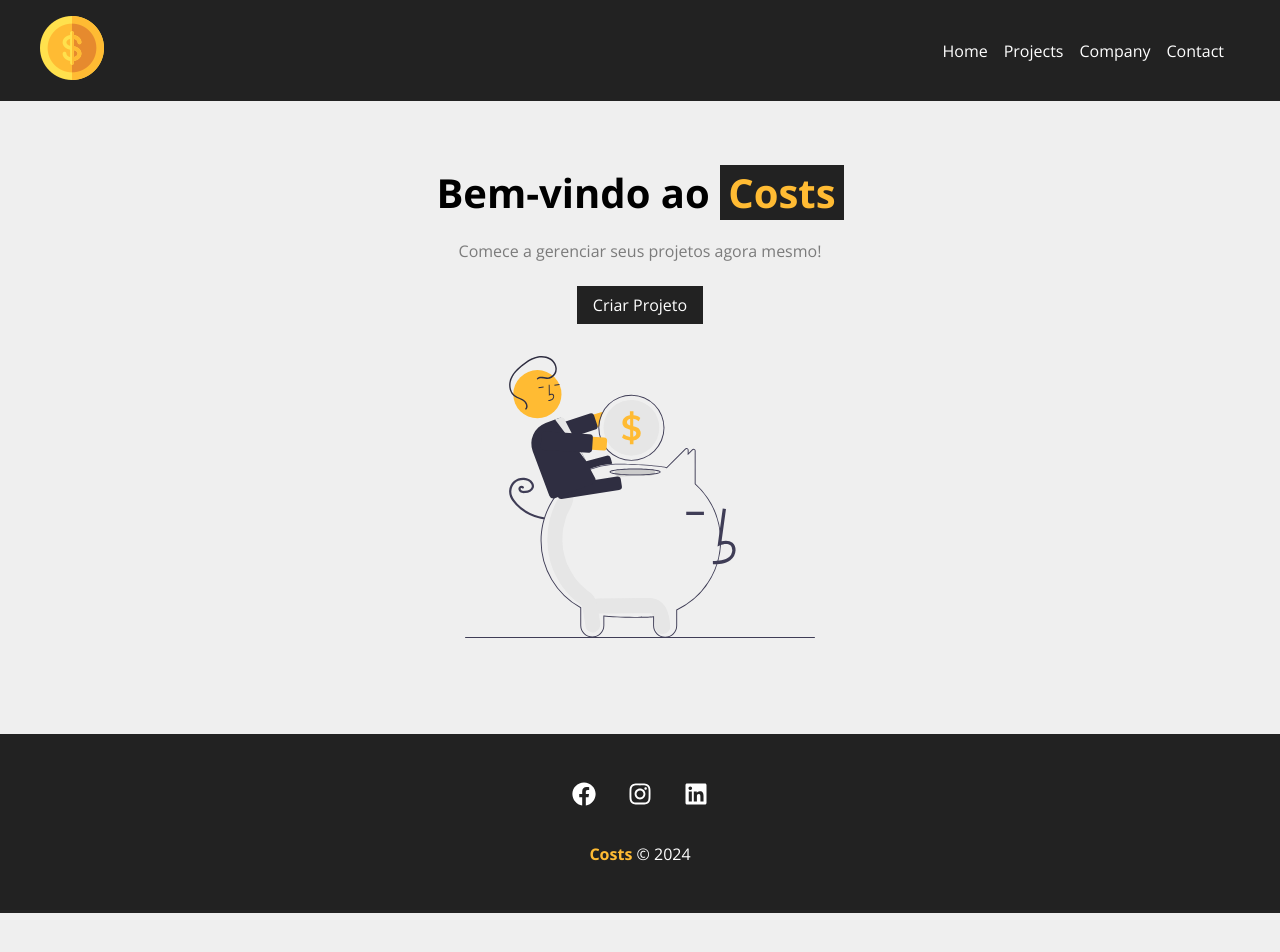
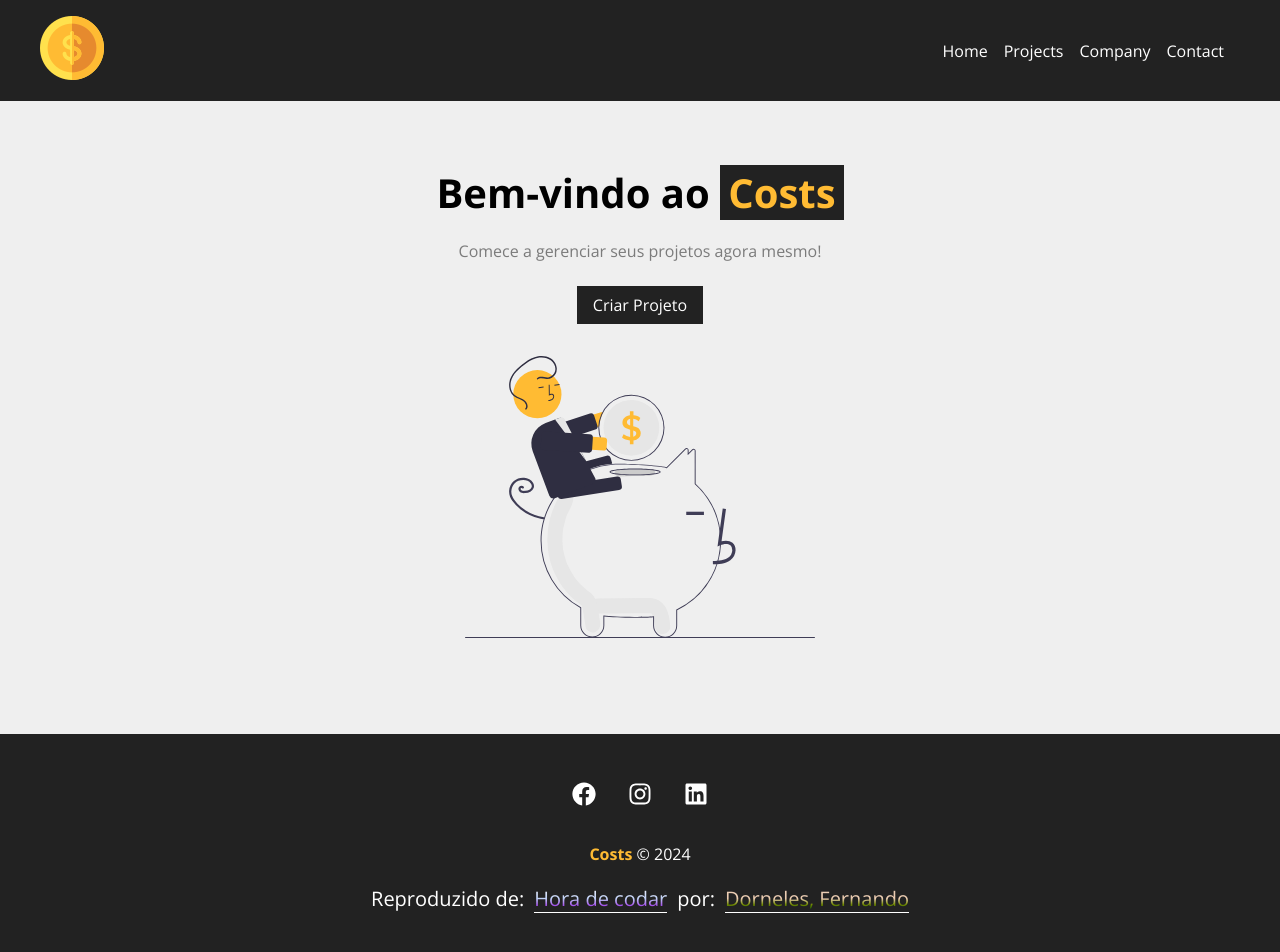
Before and after one commit to dornelesfernando/Frameworks, a React (Create React App) app in the folder React.js/costs/: page / in a window 1280 px wide. Shown: the top 952 px of the page. Before the commit the page ends 913 px from the top, so only its background shows below. Built offline with nearby package versions, Linux system fonts and the light colour scheme.

Commit message:
add authorship

```diff
--- a/React.js/costs/src/components/layout/Footer.js
+++ b/React.js/costs/src/components/layout/Footer.js
@@ -12,6 +12,12 @@ function Footer(){
             <p className={styles.copy_right}>
                 <span>Costs</span> &copy; 2024
             </p>
+            <div className={styles.authorship}>
+                <p>Reproduzido de:</p>
+                <a target="_blank" rel="noopener noreferrer" href='https://www.youtube.com/@MatheusBattisti'><span className={styles.font}>Hora de codar</span></a>
+                <p>por:</p>
+                <a target="_blank" rel="noopener noreferrer" href='https://github.com/dornelesfernando'><span className={styles.creator}>Dorneles, Fernando</span></a>
+            </div>
         </footer>
     )
 }
--- a/React.js/costs/src/components/layout/Footer.module.css
+++ b/React.js/costs/src/components/layout/Footer.module.css
@@ -24,7 +24,7 @@
     cursor: pointer;
 }
 
-.copy_right {
+.copy_right{
     margin-top: 2em;
 }
 
@@ -32,3 +32,36 @@
     font-weight: bold;
     color: #ffbb33;
 }
+
+.authorship {
+    display: flex;
+    justify-content: center;
+    align-items: center;
+    margin-top: 1em;
+    font-size: 20px;
+    gap: 0.5em;
+}
+
+.authorship a{
+    text-decoration: none;
+}
+
+.font {
+    animation: bg 5s infinite linear;
+    background: -webkit-linear-gradient(90deg, #0000FF 0%, #ADD8E6 50%, #FFFFFF 100%);
+    -webkit-background-clip: text;
+    -webkit-text-fill-color: transparent;
+    border-bottom: 1px solid #FFF;
+}
+
+.creator {
+    animation: bg 10s infinite linear;
+    background: -webkit-linear-gradient(90deg, #0000FF 0%, #ADD8E6 50%, #FFFFFF 500%);
+    -webkit-background-clip: text;
+    -webkit-text-fill-color: transparent;
+    border-bottom: 1px solid #FFF;
+}
+
+@keyframes bg{
+    100%{filter: hue-rotate(360deg);}
+}
```
